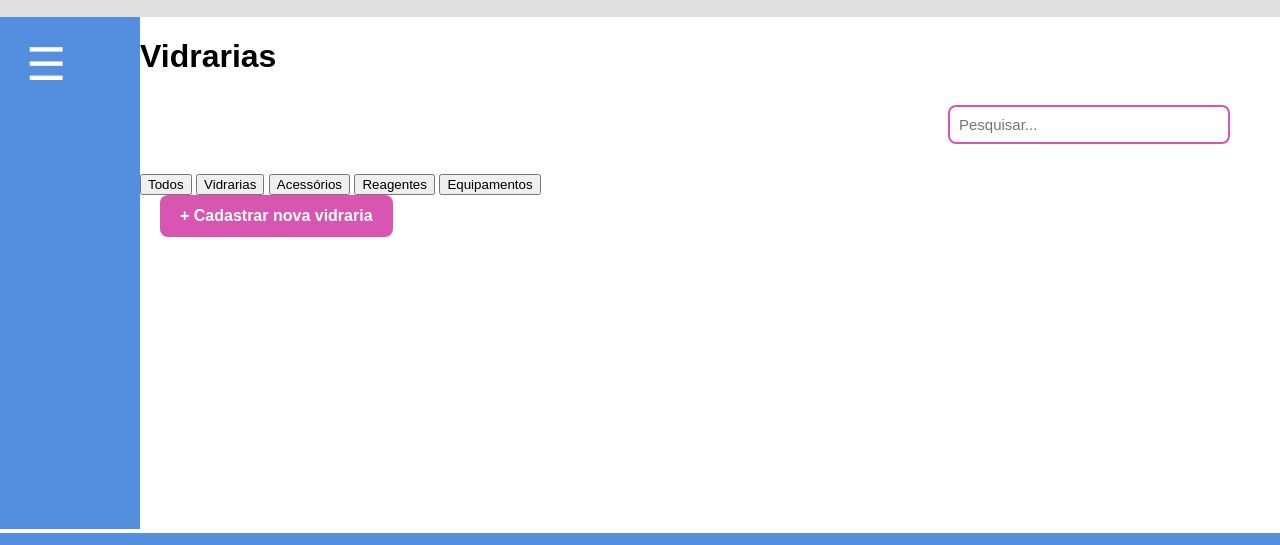
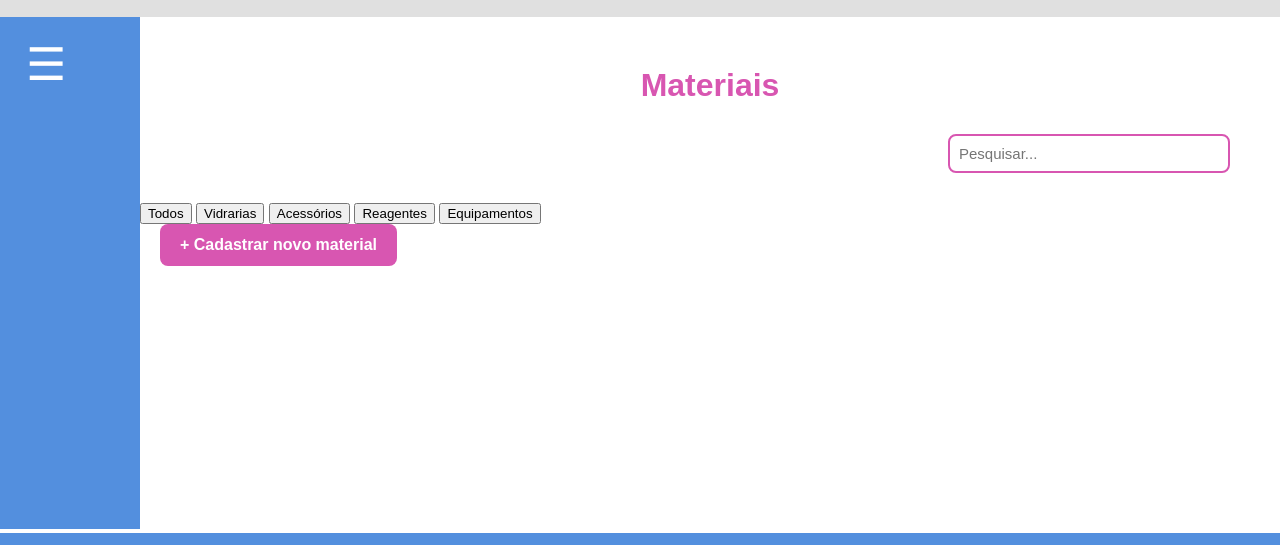
Before and after one commit to labmnger-web/labManager-v2, a website: page frontend/html/material.html in a window 1280 px wide. Shown: the part 131-676 px from the top of the page. Drawn offline with Linux system fonts and the light colour scheme; no server answers; sample sign-in values are in the browser's storage.

Commit message:
Update material.html

```diff
--- a/frontend/html/material.html
+++ b/frontend/html/material.html
@@ -8,7 +8,7 @@
     <link rel="stylesheet" href="../css/main.css">
     <link rel="stylesheet" href="../css/material.css">
 
-    <title>LabManager - Vidrarias</title>
+    <title>LabManager - Materiais</title>
 </head>
 
 <body>
@@ -41,7 +41,7 @@
         </aside>
 
         <main class="main-content">
-            <h1 class="titulo-vidrarias">Vidrarias</h1>
+            <h1 class="titulo-materiais">Materiais</h1>
             <div class="barra-pesquisa">
                 <input type="text" id="pesquisa" placeholder="Pesquisar...">
             </div>
@@ -59,10 +59,10 @@
 
                     <thead id="cabecalho-tabela"></thead>
 
-                    <tbody id="lista-vidrarias"></tbody>
+                    <tbody id="lista-materials"></tbody>
 
                     <a href="cadastroVidraria.html" class="botao-cadastro">
-                        + Cadastrar nova vidraria
+                        + Cadastrar novo material
                     </a>
                 </table>
             </div>
```
